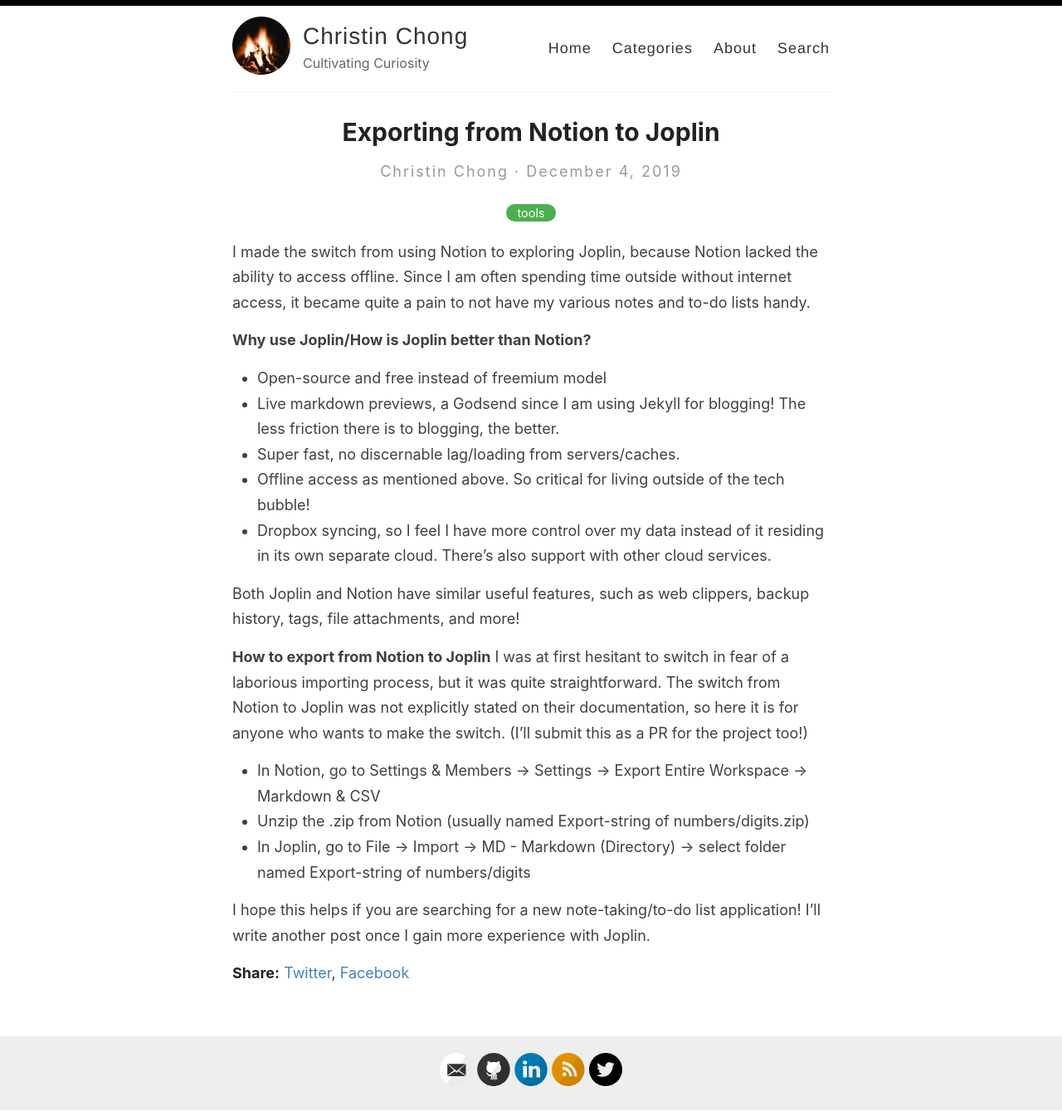
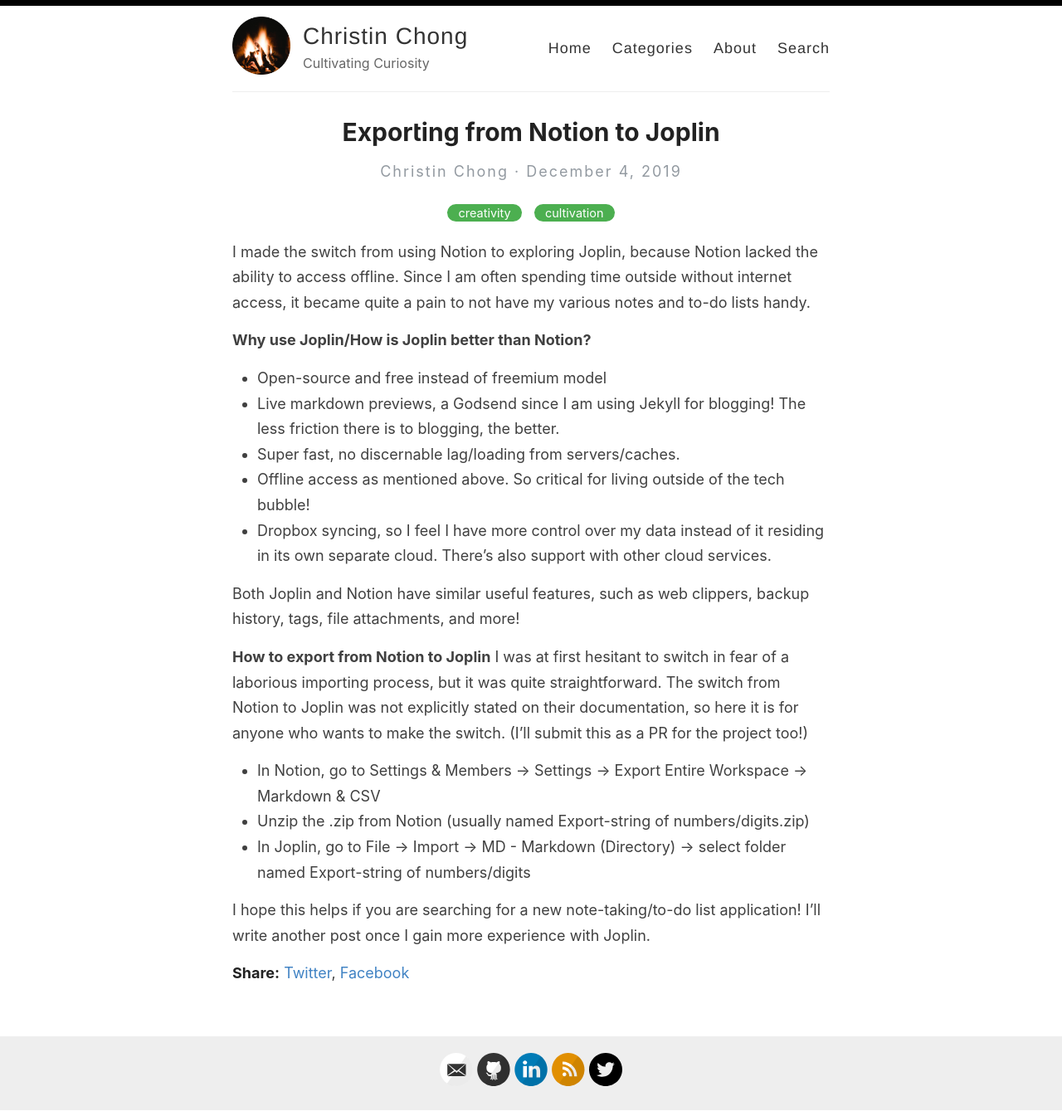
Before and after one commit to codestin/codestin.github.io, a Jekyll site: the page built from _posts/2019-12-04-exporting-from-notion-to-joplin.md, in a window 1280 px wide. Shown: the whole page at 83% size. Built offline with Jekyll 4.4.1, drawn with Linux system fonts in a browser that asks for light colours; comment, search, counter and statistics services are not loaded.

Commit message:
Update 2019-12-04-exporting-from-notion-to-joplin.md

```diff
--- a/_posts/2019-12-04-exporting-from-notion-to-joplin.md
+++ b/_posts/2019-12-04-exporting-from-notion-to-joplin.md
@@ -2,8 +2,7 @@
 layout: post
 title: Exporting from Notion to Joplin
 author: christin
-tags: [sticky, featured]
-categories: [tools]
+categories: [creativity, cultivation]
 image: assets/images/2019-12-04-01.png
 ---
 
```
